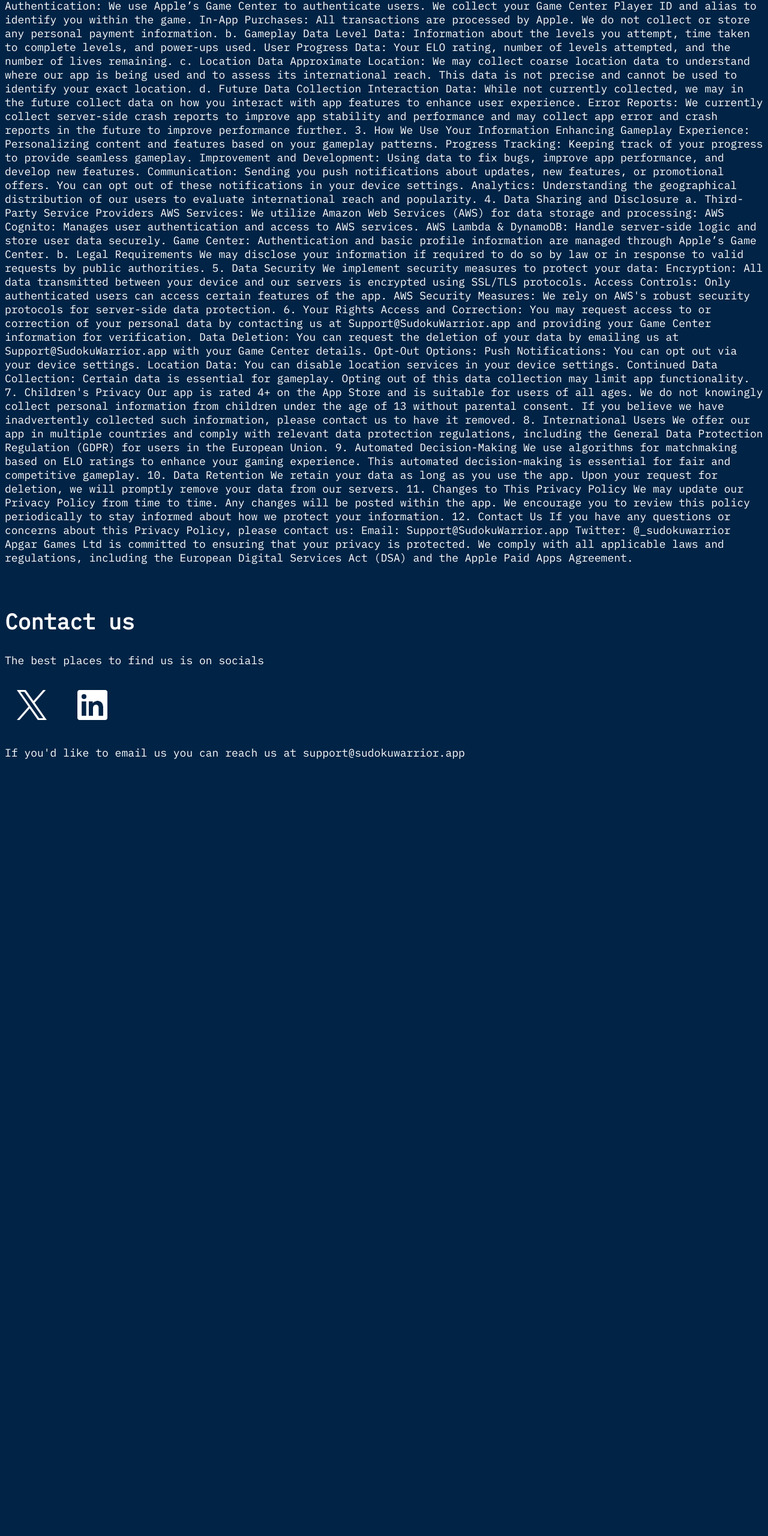
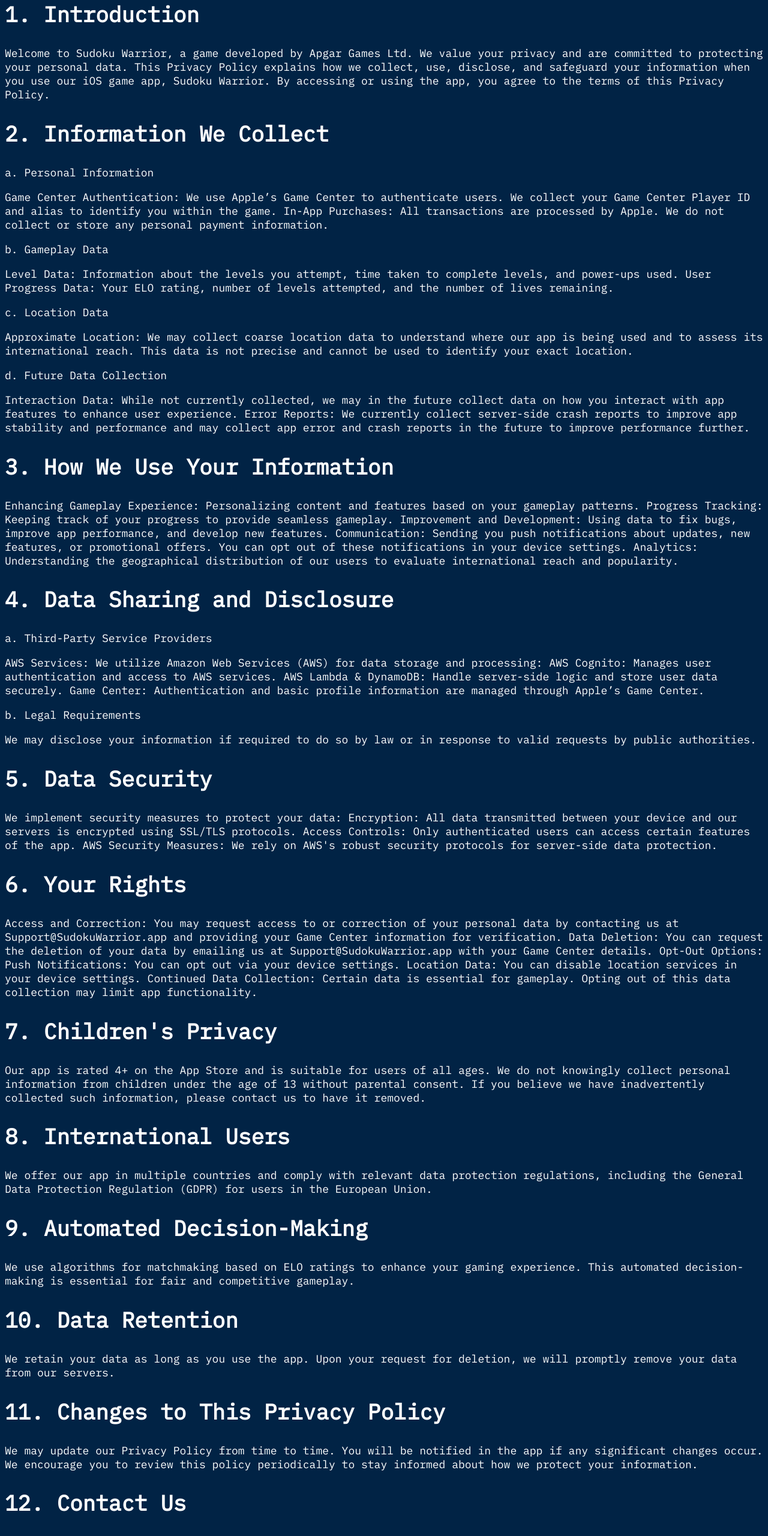
Before and after one commit to Ronan-Clayton/apgar_games_website, a plain HTML site: page privacy-policy.html in a window 1280 px wide. Shown: the part 220-2780 px from the top of the page at 60% size. Before the commit the page ends 1504 px from the top, so only its background shows below. Drawn offline with Linux system fonts and the light colour scheme.

Commit message:
Update privacy-policy.html

```diff
--- a/privacy-policy.html
+++ b/privacy-policy.html
@@ -34,82 +34,131 @@
     <h1>Privacy Policy</h1>
     <p>
 Last updated: 7th November 2024
-
+        </p>
+    <br>
+    <h2>
 1. Introduction
+        </h2>
+    <p>
 Welcome to Sudoku Warrior, a game developed by Apgar Games Ltd. We value your privacy and are committed to protecting your personal data. This Privacy Policy explains how we collect, use, disclose, and safeguard your information when you use our iOS game app, Sudoku Warrior. By accessing or using the app, you agree to the terms of this Privacy Policy.
-
+        </p>
+    <h2>
 2. Information We Collect
+    </h2>
+    <p>
 a. Personal Information
+        </p>
+        <p>
 Game Center Authentication: We use Apple’s Game Center to authenticate users. We collect your Game Center Player ID and alias to identify you within the game.
 In-App Purchases: All transactions are processed by Apple. We do not collect or store any personal payment information.
-
+            </p>
+            <p>
 b. Gameplay Data
+                </p>
+                <p>
 Level Data: Information about the levels you attempt, time taken to complete levels, and power-ups used.
 User Progress Data: Your ELO rating, number of levels attempted, and the number of lives remaining.
-
+                    </p>
+        <p>
 c. Location Data
+            </p>
+            <p>
 Approximate Location: We may collect coarse location data to understand where our app is being used and to assess its international reach. This data is not precise and cannot be used to identify your exact location.
+                </p>
+                <p>
 d. Future Data Collection
-
+                    </p>
+                    <p>
 Interaction Data: While not currently collected, we may in the future collect data on how you interact with app features to enhance user experience.
 Error Reports: We currently collect server-side crash reports to improve app stability and performance and may collect app error and crash reports in the future to improve performance further.
-
+                        </p>
+                        <h2>
 3. How We Use Your Information
+                            </h2>
+                            <p>
 Enhancing Gameplay Experience: Personalizing content and features based on your gameplay patterns.
 Progress Tracking: Keeping track of your progress to provide seamless gameplay.
 Improvement and Development: Using data to fix bugs, improve app performance, and develop new features.
 Communication: Sending you push notifications about updates, new features, or promotional offers. You can opt out of these notifications in your device settings.
 Analytics: Understanding the geographical distribution of our users to evaluate international reach and popularity.
-
+                                </p>
+                                <h2>
 4. Data Sharing and Disclosure
+                                    </h2>
+                                    <p>
 a. Third-Party Service Providers
+                                        </p>
+                                        <p>
 AWS Services: We utilize Amazon Web Services (AWS) for data storage and processing:
 AWS Cognito: Manages user authentication and access to AWS services.
 AWS Lambda & DynamoDB: Handle server-side logic and store user data securely.
 Game Center: Authentication and basic profile information are managed through Apple’s Game Center.
+                                            </p>
+                                        <p>
+b. Legal Requirements
+                                            </p>
+                                            <p>
+We may disclose your information if required to do so by law or in response to valid requests by public authorities.
+                                                </p>
 
-b. Legal Requirements
-We may disclose your information if required to do so by law or in response to valid requests by public authorities.
-
+                                                <h2>
 5. Data Security
+                                                    </h2>
+                                                    <p>
 We implement security measures to protect your data:
 Encryption: All data transmitted between your device and our servers is encrypted using SSL/TLS protocols.
 Access Controls: Only authenticated users can access certain features of the app.
 AWS Security Measures: We rely on AWS's robust security protocols for server-side data protection.
-
+                                                        </p>
+                                                    <h2>
 6. Your Rights
+                                                        </h2>
+                                                        <p>
 Access and Correction: You may request access to or correction of your personal data by contacting us at Support@SudokuWarrior.app and providing your Game Center information for verification.
 Data Deletion: You can request the deletion of your data by emailing us at Support@SudokuWarrior.app with your Game Center details.
 Opt-Out Options:
 Push Notifications: You can opt out via your device settings.
 Location Data: You can disable location services in your device settings.
 Continued Data Collection: Certain data is essential for gameplay. Opting out of this data collection may limit app functionality.
+                                                            </p>
+                                                        <h2>
+7. Children's Privacy
+                                                            </h2>
+                                                            <p>
+Our app is rated 4+ on the App Store and is suitable for users of all ages. We do not knowingly collect personal information from children under the age of 13 without parental consent. If you believe we have inadvertently collected such information, please contact us to have it removed.
+                                                                </p>
+                                                            <h2>
+8. International Users
+                                                                </h2>
+                                                                <p>
+We offer our app in multiple countries and comply with relevant data protection regulations, including the General Data Protection Regulation (GDPR) for users in the European Union.
+                                                                    </p>
+                                                                <h2>
+9. Automated Decision-Making
+                                                                    </h2>
+                                                                    <p>
+We use algorithms for matchmaking based on ELO ratings to enhance your gaming experience. This automated decision-making is essential for fair and competitive gameplay.
+                                                                        </p>
+                                                                    <h2>
+10. Data Retention
+                                                                        </h2>
+                                                                        <p>
+We retain your data as long as you use the app. Upon your request for deletion, we will promptly remove your data from our servers.
+                                                                            </p>
+                                                                        <h2>
+11. Changes to This Privacy Policy
+                                                                            </h2>
+                                                                            <p>
+We may update our Privacy Policy from time to time. You will be notified in the app if any significant changes occur. We encourage you to review this policy periodically to stay informed about how we protect your information.
+                                                                                </p>
+                                                                            <h2>
+12. Contact Us
+                                                                                </h2>
 
-7. Children's Privacy
-Our app is rated 4+ on the App Store and is suitable for users of all ages. We do not knowingly collect personal information from children under the age of 13 without parental consent. If you believe we have inadvertently collected such information, please contact us to have it removed.
+                                                                                <p>
+If you have any questions or concerns about this Privacy Policy, please contact us:
+                                                                                    </p>
 
-8. International Users
-We offer our app in multiple countries and comply with relevant data protection regulations, including the General Data Protection Regulation (GDPR) for users in the European Union.
-
-9. Automated Decision-Making
-We use algorithms for matchmaking based on ELO ratings to enhance your gaming experience. This automated decision-making is essential for fair and competitive gameplay.
-
-10. Data Retention
-We retain your data as long as you use the app. Upon your request for deletion, we will promptly remove your data from our servers.
-
-11. Changes to This Privacy Policy
-We may update our Privacy Policy from time to time. Any changes will be posted within the app. We encourage you to review this policy periodically to stay informed about how we protect your information.
-
-12. Contact Us
-If you have any questions or concerns about this Privacy Policy, please contact us:
-
-Email: Support@SudokuWarrior.app
-Twitter: @_sudokuwarrior
-
-Apgar Games Ltd is committed to ensuring that your privacy is protected. We comply with all applicable laws and regulations, including the European Digital Services Act (DSA) and the Apple Paid Apps Agreement.
-    </p>
-    <br>
-    <h2>Contact us</h2>
 
     <p>The best places to find us is on socials</p>
 <!--    <p>https://x.com/_sudokuwarrior</p>-->
@@ -121,5 +170,9 @@
     </a>
     <p>If you'd like to email us you can reach us at support@sudokuwarrior.app</p>
 
+    <p>
+Apgar Games Ltd is committed to ensuring that your privacy is protected. We comply with all applicable laws and regulations, including the European Digital Services Act (DSA) and the Apple Paid Apps Agreement.
+    </p>
+
 </body>
 </html>
```
